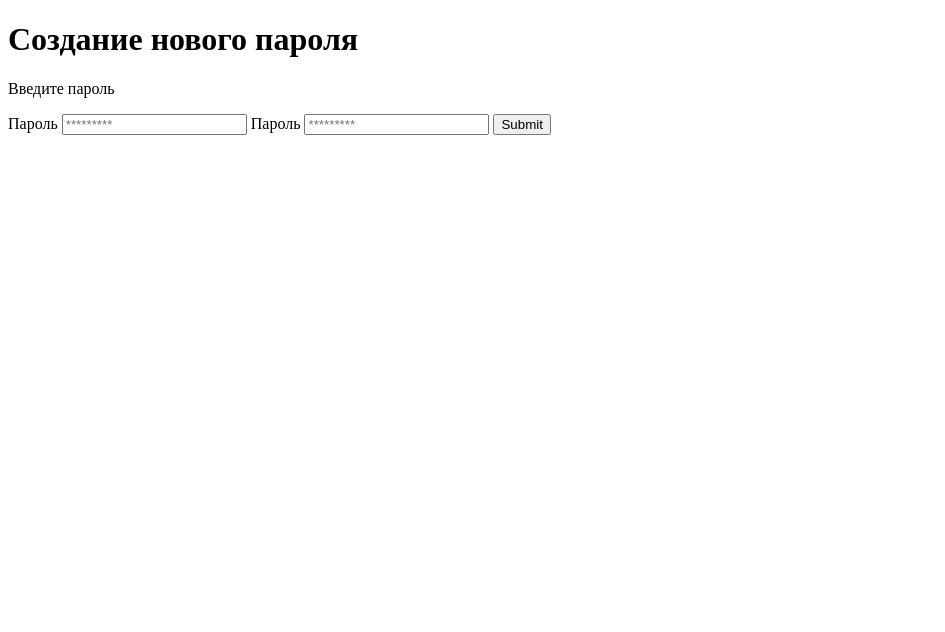
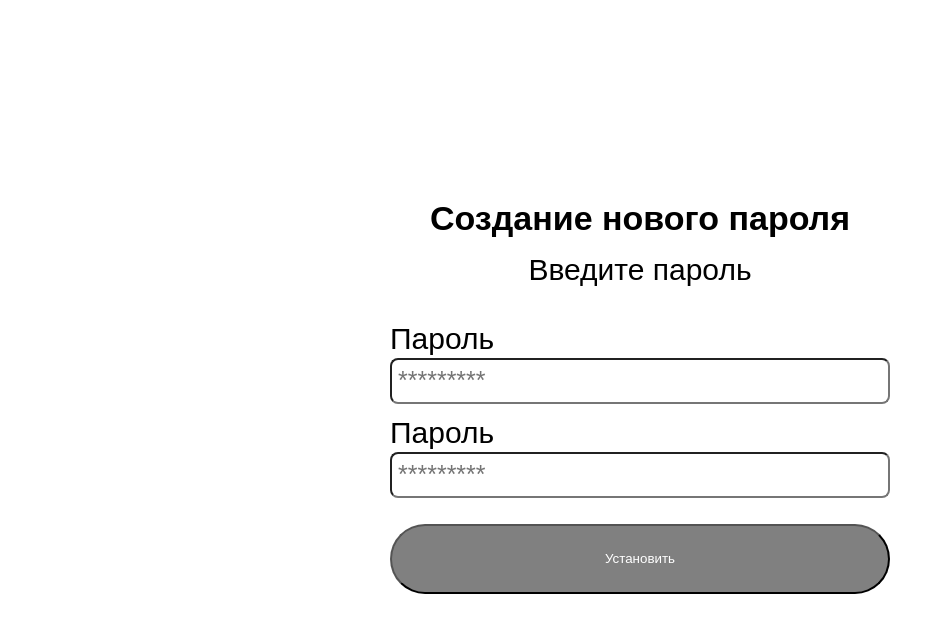
Before and after one commit to Nastya880/educational-projects, a plain HTML site: page lesson-password/index.html in a window 1280 px wide. Shown: the whole page, without its empty margins (0-945 px from the left). Drawn offline with Linux system fonts and the light colour scheme.

Commit message:
done form

```diff
--- a/lesson-password/css/style.css
+++ b/lesson-password/css/style.css
@@ -0,0 +1,60 @@
+body {
+    margin: 0;
+    font-family: sans-serif;
+}
+
+.password {
+    width: 100%;
+    height: 100vh;
+    display: grid;
+    place-items: center;
+}
+
+.form-container {
+    display: grid;
+    width: 300px;
+}
+
+.title {
+    font-size: 34px;
+    margin-bottom: 15px;
+    text-align: center;
+}
+
+.subtitle {
+    color: black;
+    font-size: 30px;
+    font-weight: 300;
+    margin-top: 0;
+    margin-bottom: 35px;
+    text-align: center;
+}
+
+.form {
+    display: flex;
+    flex-direction: column;
+}
+
+.label {
+    font-size: 30px;
+    font-weight: 100;
+    margin-bottom: 2px;
+}
+
+.input {
+    border-radius: 8px;
+    height: 30px;
+    font-size: 25px;
+    padding: 6px;
+    margin-bottom: 12px;
+}
+
+.password-button {
+    width: 500px;
+    height: 70px;
+    border-radius: 80px;
+    margin-top: 14px;
+    margin-bottom: 30px;
+    background-color: grey;
+    color: white;
+}
--- a/lesson-password/index.html
+++ b/lesson-password/index.html
@@ -9,16 +9,15 @@
 </head>
 <body>
   <div class="password">
-    <div class="form-container">
+    <div class="container">
       <h1 class="title">Создание нового пароля</h1>
       <p class="subtitle">Введите пароль</p>
-
       <form action="/" class="form">
         <label class="label">Пароль</label>
-        <input type="password" id="password" placeholder="*********">
+        <input type="password" id="password" placeholder="*********" class="input">
         <label for="new-password" class="label">Пароль</label>
-        <input type="password" id="new-password" placeholder="*********" >
-        <input type="submit">
+        <input type="password" id="new-password" placeholder="*********" class="input">
+        <input type="submit" value="Установить" class="primary-button password-button">
       </form>
     </div>
   </div>
```
